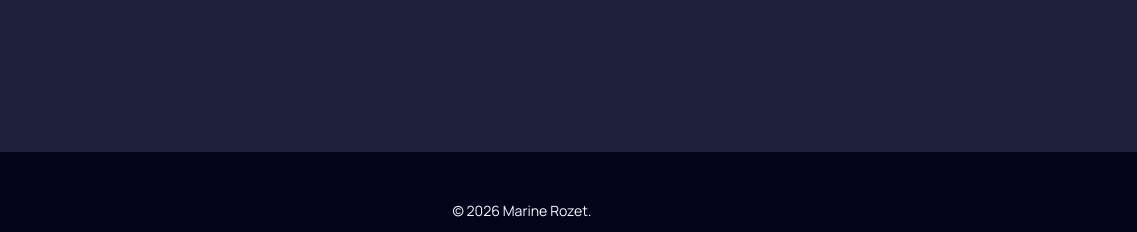
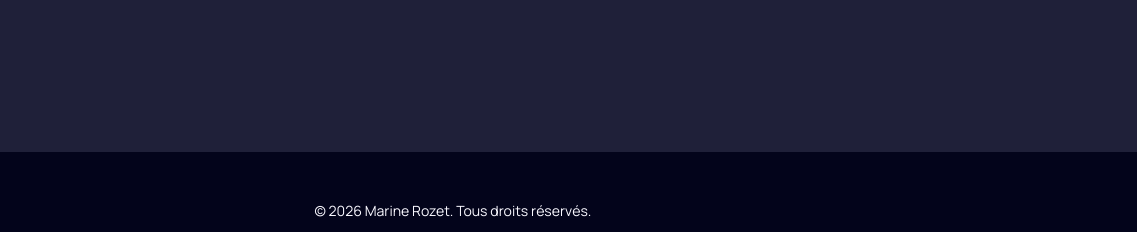
Before and after one commit to MarineRozet/Portfolio, a plain HTML site: page docs/CampagnesEuroapi.html in a window 1280 px wide. Shown: the part 2473-2705 px from the top of the page, 143-1280 px from the left. Drawn offline with Linux system fonts and the light colour scheme.

Commit message:
Update CampagnesEuroapi.html

```diff
--- a/docs/CampagnesEuroapi.html
+++ b/docs/CampagnesEuroapi.html
@@ -101,7 +101,7 @@
             <img class="Logofooter" src="images/LogoMR - blanc.png" alt="Logo Marine Rozet" />
         </a>
         <div class="copyright">
-            <p>&copy; 2026 Marine Rozet.</p>
+            <p>&copy; 2026 Marine Rozet. Tous droits réservés.</p>
         </div>
     </footer>
 
```
